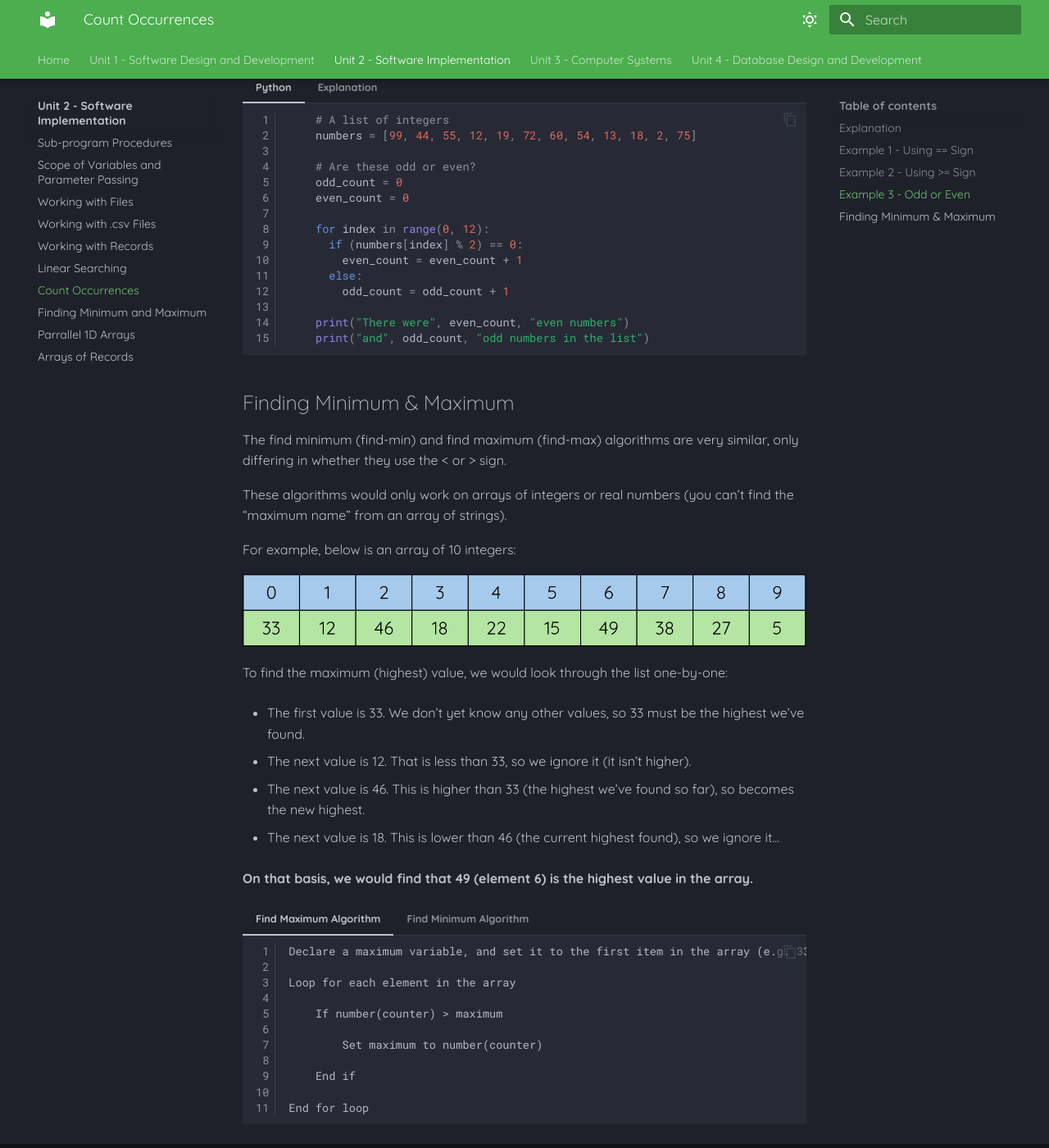
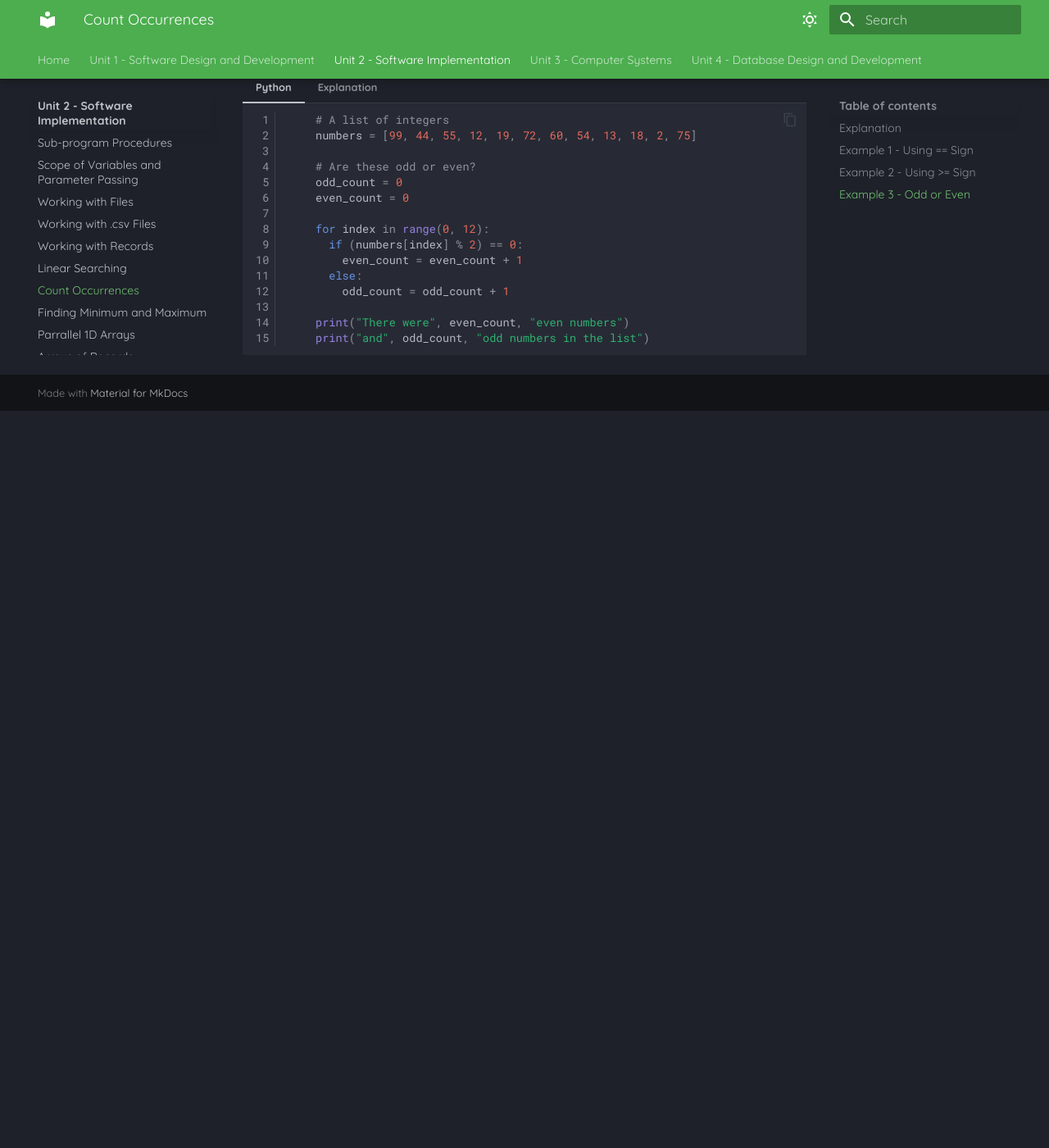
Before and after one commit to Mr-Wood-CS/Higher-Computing-Science-MD-Files, an MkDocs documentation site: the page built from docs/SI/09-Standard-Algorithms-Count-Occurrences.md, in a window 1280 px wide and 1400 px high, scrolled down 2378 px. Shown: the whole window at 82% size. Built offline with MkDocs 1.6.1 and Material for MkDocs 9.7.7, drawn with Linux system fonts in a browser that asks for light colours; after the commit the page ends 2879 px from its top, so only the background shows below that.

Commit message:
Update 09-Standard-Algorithms-Count-Occurrences.md

````diff
--- a/docs/SI/09-Standard-Algorithms-Count-Occurrences.md
+++ b/docs/SI/09-Standard-Algorithms-Count-Occurrences.md
@@ -161,60 +161,3 @@ The example below  asks the user to enter a target. It loops through a list of t
 === "Explanation"
 
     This program has a list of numbers, and counts how many are odd and how many are even, using two counters:
-
-## Finding Minimum & Maximum
-
-The find minimum (find-min) and find maximum (find-max) algorithms are very similar, only differing in whether they use the < or > sign.
-
-These algorithms would only work on arrays of integers or real numbers (you can’t find the “maximum name” from an array of strings).
-
-For example, below is an array of 10 integers:
-
-<figure markdown="span">
-  ![img 1](../Images/Min-and-Max-1.png){ width="800" }
-</figure>
-
-To find the maximum (highest) value, we would look through the list one-by-one:
-
-* The first value is 33. We don’t yet know any other values, so 33 must be the highest we’ve found.
-
-* The next value is 12. That is less than 33, so we ignore it (it isn’t higher).
-
-* The next value is 46. This is higher than 33 (the highest we’ve found so far), so becomes the new highest.
-
-* The next value is 18. This is lower than 46 (the current highest found), so we ignore it…
-
-__On that basis, we would find that 49 (element 6) is the highest value in the array.__
-
-=== "__Find Maximum Algorithm__"
-
-    ``` pseudocode linenums="1"
-	Declare a maximum variable, and set it to the first item in the array (e.g. 33)
-
-	Loop for each element in the array
-
-		If number(counter) > maximum
-
-			Set maximum to number(counter)
-
-		End if
-
-	End for loop
-    ```
-
-
-=== "__Find Minimum Algorithm__"
-
-    ``` pseudocode linenums="1"
-	Declare a minimum variable, and set it to the first item in the array (e.g. 33)
-
-	Loop for each element in the array
-
-		If number(counter) < maximum
-
-			Set minimum to number(counter)
-
-		End if
-
-	End for loop
-    ```
````
